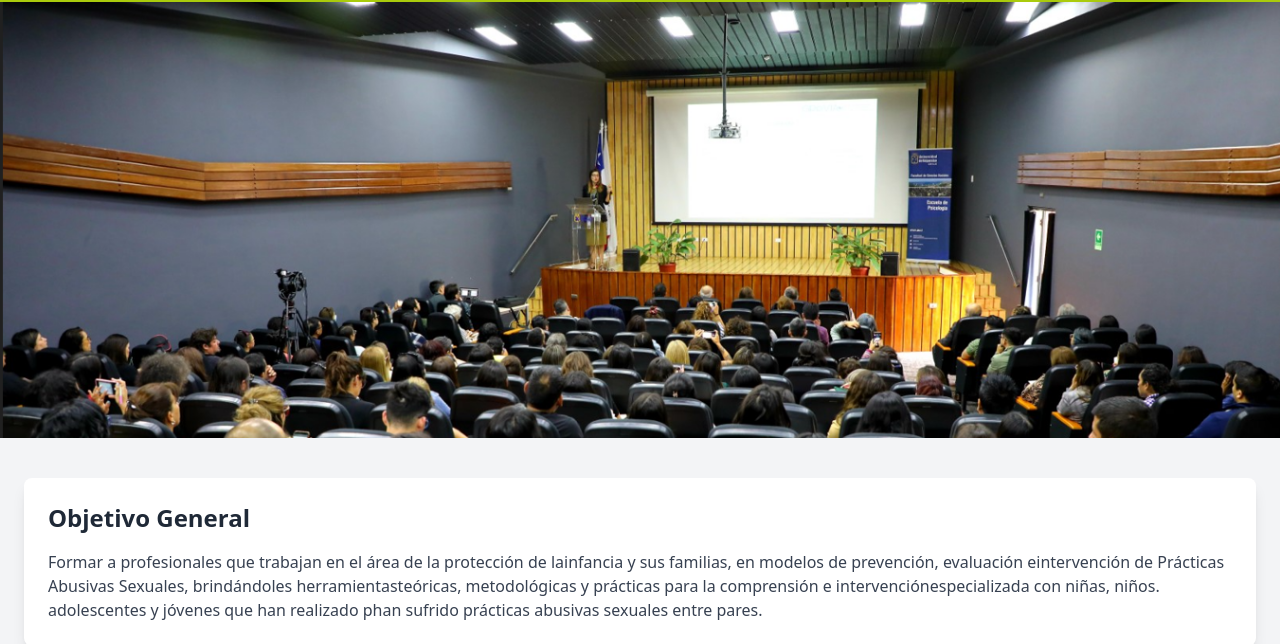
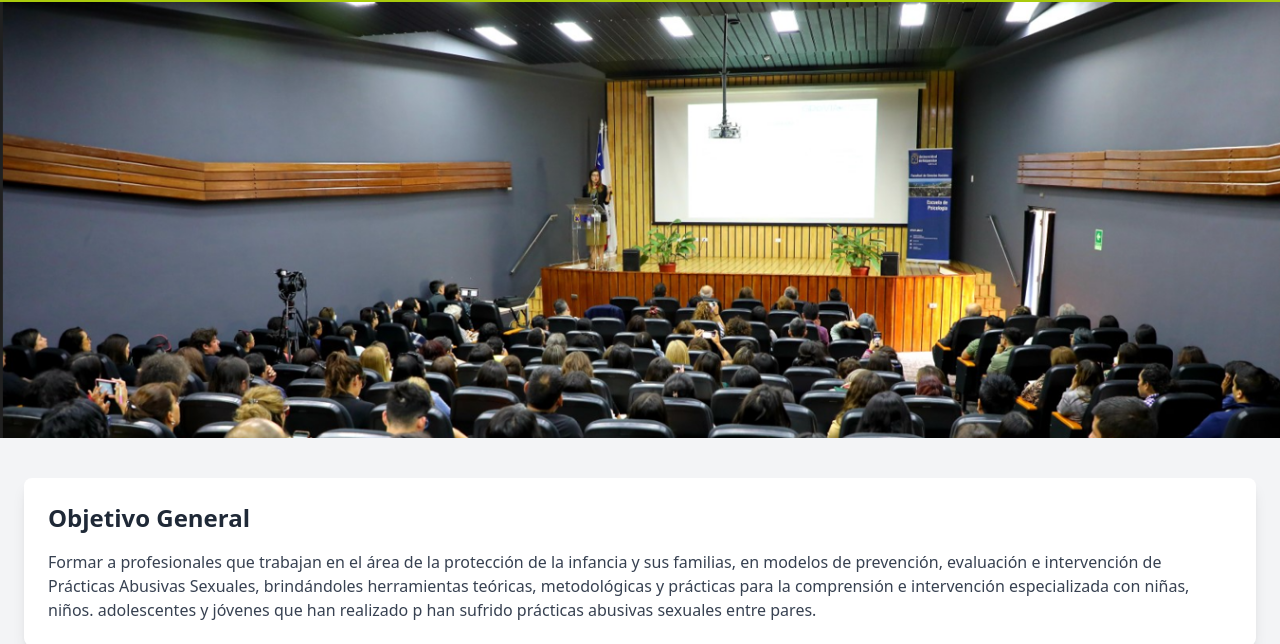
Before and after one commit to edil9898/demo, a plain HTML site: page quien_somos.html in a window 1280 px wide. Shown: the part 158-802 px from the top of the page. Drawn offline with nearby package versions, Linux system fonts and the light colour scheme.

Commit message:
Add files via upload

```diff
--- a/quien_somos.html
+++ b/quien_somos.html
@@ -32,7 +32,10 @@
     <main class="container mx-auto py-10 px-6">
         <section class="bg-white shadow-lg rounded-lg p-6 mb-10">
             <h2 class="text-2xl font-bold text-gray-800 mb-4">Objetivo General</h2>
-            <p class="text-gray-700">Formar a profesionales que trabajan en el área de la protección de lainfancia y sus familias, en modelos de prevención, evaluación eintervención de Prácticas Abusivas Sexuales, brindándoles herramientasteóricas, metodológicas y prácticas para la comprensión e intervenciónespecializada con niñas, niños. adolescentes y jóvenes que han realizado phan sufrido prácticas abusivas sexuales entre pares.</p>
+            <p class="text-gray-700">Formar a profesionales que trabajan en el área de la protección de la infancia y sus familias,
+            en modelos de prevención, evaluación e intervención de Prácticas Abusivas Sexuales, brindándoles herramientas teóricas, metodológicas
+            y prácticas para la comprensión e intervención especializada con niñas, niños. adolescentes y jóvenes que han realizado p han sufrido prácticas
+            abusivas sexuales entre pares.</p>
         </section>
 
 <section class="bg-white shadow-lg rounded-lg p-6 mb-10">
```
